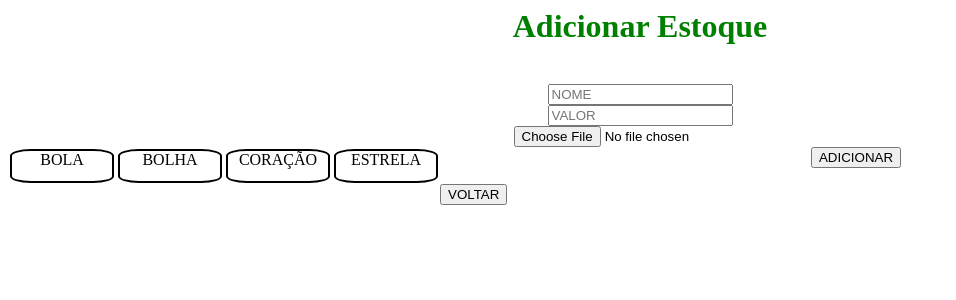
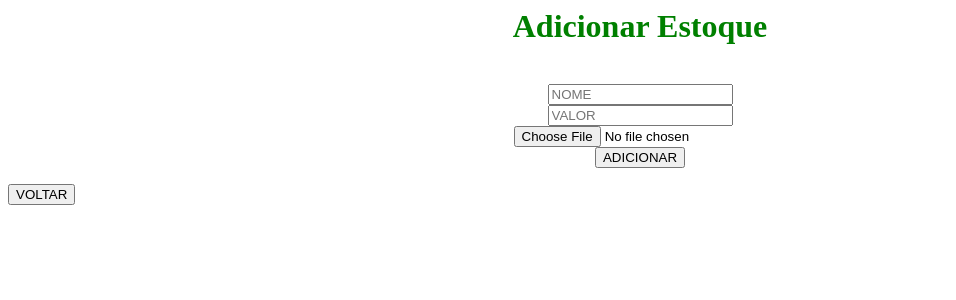
Before and after one commit to gutoPaz371/tcc, a PHP site: page /painel/admin/crudAdm/addEstoque.php in a window 1280 px wide. Shown: the top 300 px of the page, without its empty margins (0-956 px from the left). Run offline with PHP 8.4, Linux system fonts and the light colour scheme; the visitor is signed in with stand-in values (Sample User, id 1).

Commit message:
att guto

```diff
--- a/painel/admin/crudAdm/addEstoque.php
+++ b/painel/admin/crudAdm/addEstoque.php
@@ -43,10 +43,6 @@
         <input type="text" name="nome" placeholder="NOME"><br>
         <input type="moeda" name="preco" placeholder="VALOR"><br>
         <input type="file" name="arquivo"><br>
-        <div id='bola' class="cor" onclick="select(id)">BOLA</div>
-        <div id='bolha' class="cor" onclick="select(id)">BOLHA</div>
-        <div id='coracao' class="cor" onclick="select(id)">CORAÇÃO</div>
-        <div id='estrela' class="cor" onclick="select(id)">ESTRELA</div>
         <button id="tipo" name="tipo" value="" type="submit">ADICIONAR</button>
     </form><a href="../logado.php"><button>VOLTAR</button></a>
 </body>
--- a/painel/admin/crudAdm/editEstoque.php
+++ b/painel/admin/crudAdm/editEstoque.php
@@ -1,7 +1,7 @@
 <!--CODIGO PRODUZIDO POR AUGUSTO OLIVEIRA PAZ 201902535855-->
 <?php
     include '../../../Config/conexao.php';
-    $res=$cn->query("SELECT id, nome, preco, foto FROM produto");
+    $res=$cn->query("SELECT id, nome, preco, tipo FROM produto");
     session_start();
     if(!isset($_SESSION['id'])){
         header('location: ../../');
--- a/painel/admin/crudAdm/processos/processarEditEstoque.php
+++ b/painel/admin/crudAdm/processos/processarEditEstoque.php
@@ -16,15 +16,13 @@
 <body>
     <form action="./updateEdit.php" method="POST" style="text-align: center;">
         <H1>EDITAR PRODUTO</H1>
-        <label for="">Link da Foto</label><br>
-        <input type="text" name="foto" value="<?php echo $res['foto'] ?>"><br>
         <label for="">Nome</label><br>
         <input type="text" name="nome" value="<?php echo $res['nome'] ?>"><br>
         <label for="">Preco</label><br>
         <input type="text" name="preco" value="<?php echo $res['preco'] ?>"><br>
         <button name="id" value="<?php echo $res['id'] ?>" >Editar</button>
     </form>
-    <a href="../../View/crudAdm/editEstoque.php"><button>Voltar</button></a>
+    <a href="../editEstoque.php"><button>Voltar</button></a>
 </body>
 </html>
 <!--CODIGO PRODUZIDO POR AUGUSTO OLIVEIRA PAZ 201902535855-->
```
Also changed, not shown: img/32.png (added).
